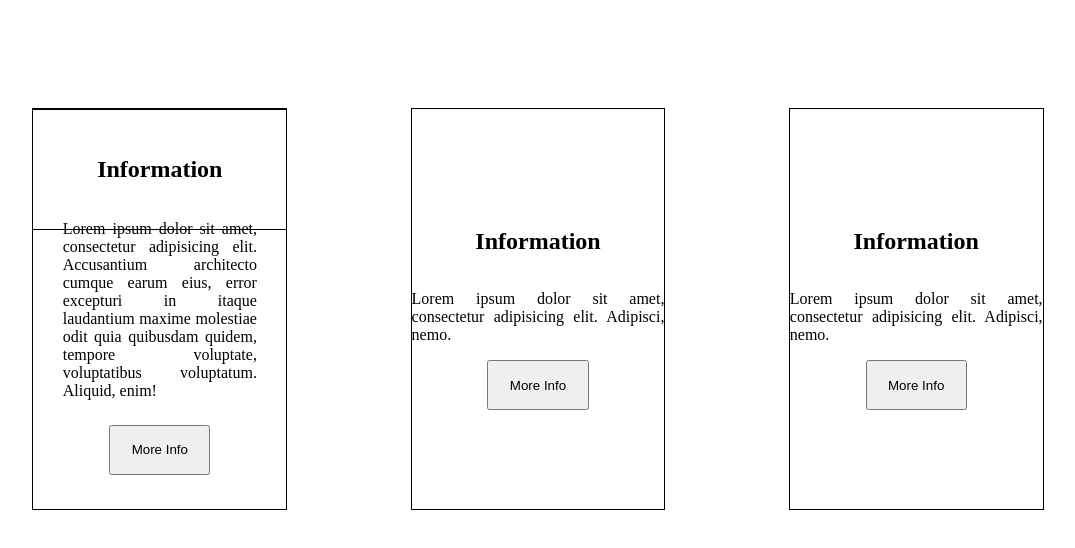
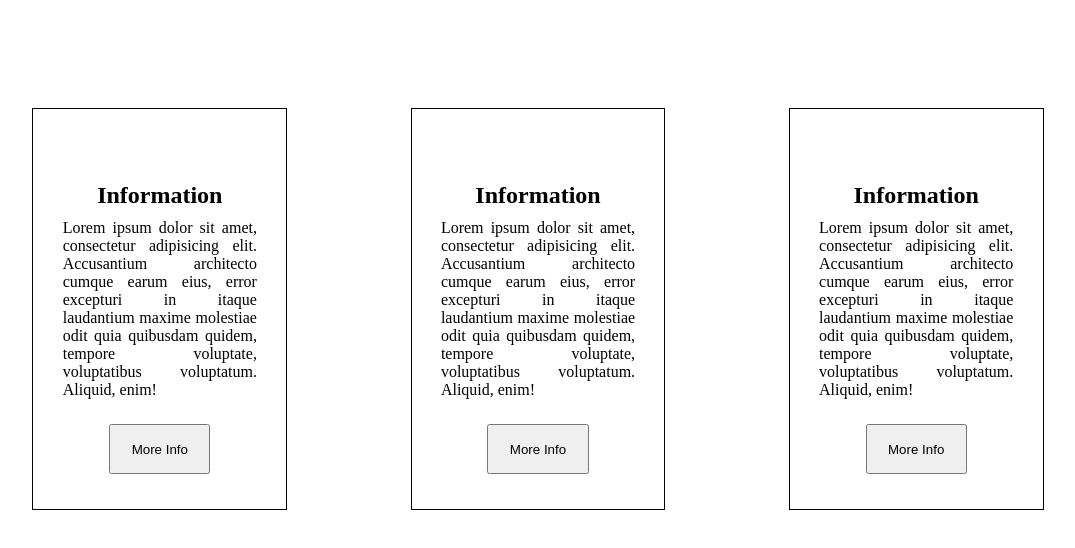
Before and after one commit to Orestarxx/HTML2023, a plain HTML site: page homework2/cards/index.html in a window 1280 px wide. Shown: the whole page, without its empty margins (102-1177 px from the left). Drawn offline with Linux system fonts and the light colour scheme.

Commit message:
cards done

```diff
--- a/homework2/cards/index.html
+++ b/homework2/cards/index.html
@@ -27,17 +27,33 @@
 
         </div>
         <div class="card">
-            <h2>Information</h2>
-            <p>Lorem ipsum dolor sit amet, consectetur adipisicing elit. Adipisci, nemo.</p>
-            <button>More Info</button>
+            <div class="h2Holder">
+                <h2>Information</h2>
+            </div>
+            <div class="pHolder">
+                <p>Lorem ipsum dolor sit amet, consectetur adipisicing elit. Accusantium architecto cumque earum eius,
+                    error excepturi in itaque laudantium maxime molestiae odit quia quibusdam quidem, tempore voluptate,
+                    voluptatibus voluptatum. Aliquid, enim!</p>
+            </div>
+            <div class="buttonHolder">
+                <button>More Info</button>
+            </div>
+
 
         </div>
         <div class="card">
-            <h2>Information</h2>
-            <p>Lorem ipsum dolor sit amet, consectetur adipisicing elit. Adipisci, nemo.</p>
-            <button>More Info</button>
+            <div class="h2Holder">
+                <h2>Information</h2>
+            </div>
+            <div class="pHolder">
+                <p>Lorem ipsum dolor sit amet, consectetur adipisicing elit. Accusantium architecto cumque earum eius,
+                    error excepturi in itaque laudantium maxime molestiae odit quia quibusdam quidem, tempore voluptate,
+                    voluptatibus voluptatum. Aliquid, enim!</p>
+            </div>
+            <div class="buttonHolder">
+                <button>More Info</button>
+            </div>
 
-        </div>
         </div>
     </div>
 </div>
--- a/homework2/cards/main.css
+++ b/homework2/cards/main.css
@@ -24,7 +24,9 @@
 .h2Holder{
     width: 100%;
     height: 30%;
-    border: 1px solid;
+    display: flex;
+    align-items: end;
+    justify-content: center;
 }
 .pHolder{
     width: 80%;
@@ -37,12 +39,12 @@
 .buttonHolder{
     width: 100%;
     height: 30%;
-}
-.buttonHolder, .h2Holder{
     display: flex;
     align-items: center;
     justify-content: center;
 }
+
+
 p{
     text-align: justify;
 }
```
